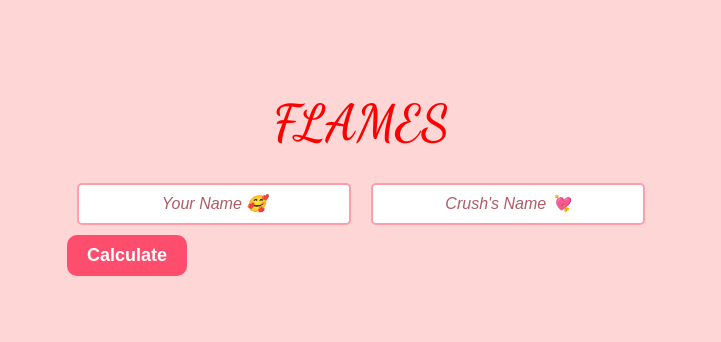
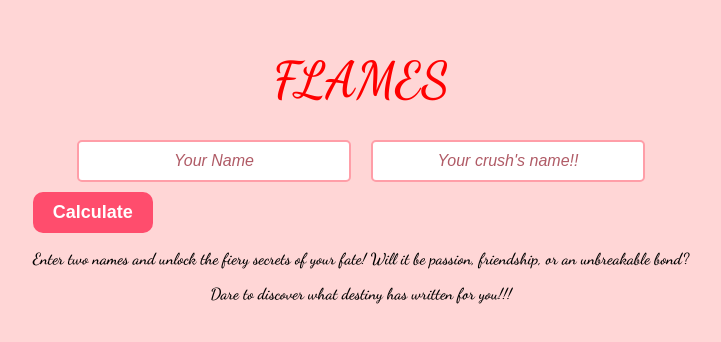
Before and after one commit to varsha-thomas-2004/FLAMES, a React (Vite) app: page / in a window 1280 px wide. Shown: the part 232-574 px from the top of the page, without its empty margins (279-1000 px from the left). Built offline with nearby package versions, Linux system fonts and the light colour scheme.

Commit message:
descriptions added

```diff
--- a/src/App.jsx
+++ b/src/App.jsx
@@ -9,7 +9,9 @@ const HomePage = () => {
 
   const handleCalculate = () => {
     if (name1 && name2) {
-      navigate(`/result?name1=${encodeURIComponent(name1)}&name2=${encodeURIComponent(name2)}`);
+      navigate(
+        `/result?name1=${encodeURIComponent(name1)}&name2=${encodeURIComponent(name2)}`
+      );
     }
   };
 
@@ -17,9 +19,35 @@ const HomePage = () => {
     <div className="flex items-center justify-center min-h-screen bg-[#FDDCDC]">
       <div className="flex flex-col items-center text-center p-8 rounded-2xl shadow-xl w-96">
         <h1 className="text-pink-600 text-3xl font-bold">FLAMES</h1>
-        <input className="my-2 p-2 border rounded" value={name1} onChange={(e) => setName1(e.target.value)} placeholder="Your Name 🥰" />
-        <input className="my-2 p-2 border rounded" value={name2} onChange={(e) => setName2(e.target.value)} placeholder="Crush's Name 💘" />
-        <button className="bg-pink-500 text-white px-4 py-2 rounded" onClick={handleCalculate}>Calculate</button>
+        {/* Container for input fields and calculate button */}
+        <div className="flex flex-col space-y-4 w-full mt-4">
+          <input
+            className="p-2 border rounded w-full"
+            value={name1}
+            onChange={(e) => setName1(e.target.value)}
+            placeholder="Your Name"
+          />
+          <input
+            className="p-2 border rounded w-full"
+            value={name2}
+            onChange={(e) => setName2(e.target.value)}
+            placeholder="Your crush's name!!"
+          />
+          <button
+            className="bg-pink-500 text-white px-4 py-2 rounded w-full"
+            onClick={handleCalculate}
+          >
+            Calculate
+          </button>
+        </div>
+        <div className="my-4">
+          <p className="text-gray-700 text-center text-7xl font-bold">
+            Enter two names and unlock the fiery secrets of your fate! Will it be passion, friendship, or an unbreakable bond?
+          </p>
+          <p className="text-gray-700 text-center text-7xl font-bold mt-4">
+            Dare to discover what destiny has written for you!!!
+          </p>
+        </div>
       </div>
     </div>
   );
--- a/src/components/ResultPage.jsx
+++ b/src/components/ResultPage.jsx
@@ -10,6 +10,33 @@ const ResultPage = () => {
   const { finalResult, eliminationOrder } = getFlamesEliminationOrder(name1, name2);
   const staticFLAMES = ["F", "L", "A", "M", "E", "S"];
   const [currentStep, setCurrentStep] = useState(0);
+
+  // If finalResult is just a single letter, map it to a word
+  const letterToWordMap = {
+    F: "Friends",
+    L: "Love",
+    A: "Affection",
+    M: "Marriage",
+    E: "Enemy",
+    S: "Siblings",
+  };
+  const fullWordResult = letterToWordMap[finalResult]; // e.g., "Affection"
+
+  // Mapping of final word to detailed description
+  const descriptions = {
+    Friends:
+      "Your souls are connected in a way that only true friends understand. No matter the distance or time, your bond is unbreakable!",
+    Love:
+      "Your hearts are drawn to each other like a force of nature. Love isn’t just in the air—it’s written in the stars for you both.",
+    Affection:
+      "There’s a warmth between you two that speaks louder than words. A connection so deep, it lingers in every glance, every touch, every moment!",
+    Marriage:
+      "Fate is weaving your lives together, leading you toward a love story that lasts a lifetime. Marriage isn’t just a possibility—it’s destiny calling!",
+    Enemy:
+      "Tread carefully—this connection is charged with rivalry and tension. Whether it fuels you or consumes you depends on the choices you make.",
+    Siblings:
+      "More than just a connection, you share a bond that feels like family. Through ups and downs, fights and laughter, you’ll always have each other’s back!",
+  };
 
   useEffect(() => {
     if (currentStep <= eliminationOrder.length) {
@@ -25,25 +52,47 @@ const ResultPage = () => {
         {staticFLAMES.map((letter) => {
           const eliminationIndex = eliminationOrder.indexOf(letter);
           const isEliminated = eliminationIndex !== -1 && eliminationIndex < currentStep;
-
           return (
-            <span key={letter} style={{ ...styles.letter, ...(isEliminated ? styles.eliminatedLetter : {}) }}>
+            <span
+              key={letter}
+              style={{ ...styles.letter, ...(isEliminated ? styles.eliminatedLetter : {}) }}
+            >
               {letter}
             </span>
           );
         })}
       </div>
-      {currentStep > eliminationOrder.length && <div style={styles.finalResult}><h2>Final Relationship: {finalResult}</h2></div>}
+      {currentStep > eliminationOrder.length && (
+        <div style={styles.finalResult}>
+          <h2>Final Relationship: {finalResult}</h2>
+          <p style={styles.descriptionText}>
+            {descriptions[fullWordResult] || "No description available for this result."}
+          </p>
+        </div>
+      )}
     </div>
   );
 };
 
 const styles = {
   container: { textAlign: "center", padding: "20px" },
-  lettersContainer: { display: "flex", justifyContent: "center", gap: "20px", fontSize: "2rem", margin: "20px 0" },
-  letter: { padding: "10px", border: "2px solid #ccc", borderRadius: "5px", minWidth: "40px", transition: "all 0.5s ease" },
+  lettersContainer: {
+    display: "flex",
+    justifyContent: "center",
+    gap: "20px",
+    fontSize: "2rem",
+    margin: "20px 0",
+  },
+  letter: {
+    padding: "10px",
+    border: "2px solid #ccc",
+    borderRadius: "5px",
+    minWidth: "40px",
+    transition: "all 0.5s ease",
+  },
   eliminatedLetter: { textDecoration: "line-through", opacity: 0.5, color: "red" },
   finalResult: { marginTop: "20px", fontSize: "1.5rem", fontWeight: "bold" },
+  descriptionText: { marginTop: "10px", fontSize: "1rem", fontStyle: "italic" },
 };
 
 export default ResultPage;
```
Also changed, not shown: 1 other file (tests, documents, lock files or other folders).
